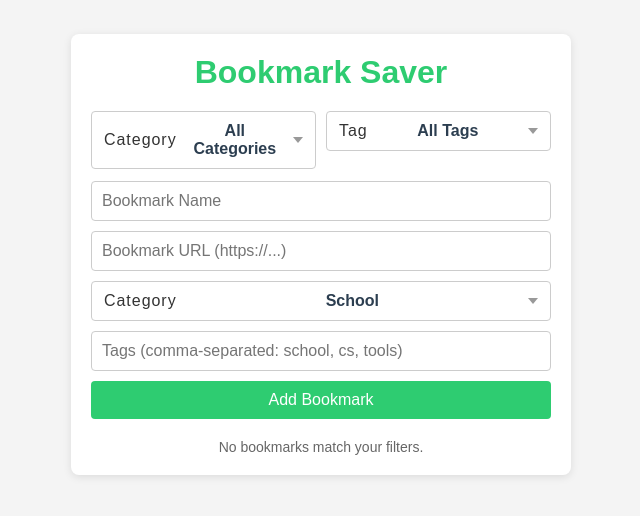
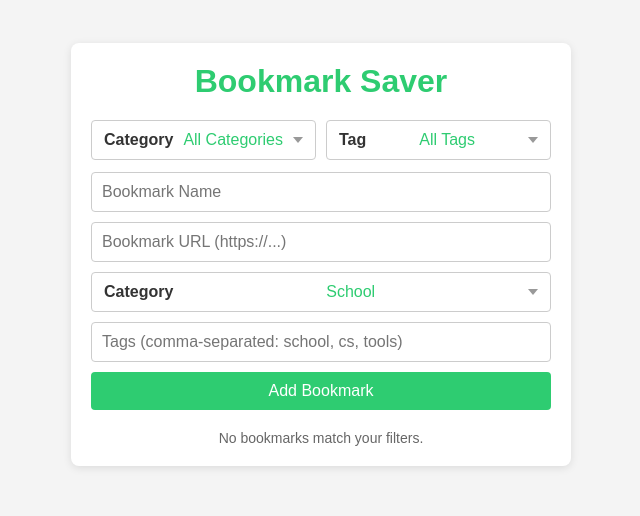
Before and after one commit to PrestonMas/BookmarkSaver, a React (Vite) app: page / in a window 1280 px wide. Shown: the part 146-662 px from the top of the page, without its empty margins (319-959 px from the left). Built offline with nearby package versions, Linux system fonts and the light colour scheme.

Commit message:
simple font and style changes

```diff
--- a/src/style.css
+++ b/src/style.css
@@ -200,13 +200,13 @@ button.secondary:hover {
 
 .select-label {
   font-size: 16px;
-  letter-spacing: 0.06em;
+  font-weight: 600;
   color: #333;
 }
 
 .select-value {
-  font-weight: 600;
-  color: #2c3e50;
+  font-weight: 400;
+  color: #2ecc71;
   flex: 1;
 }
 
```
